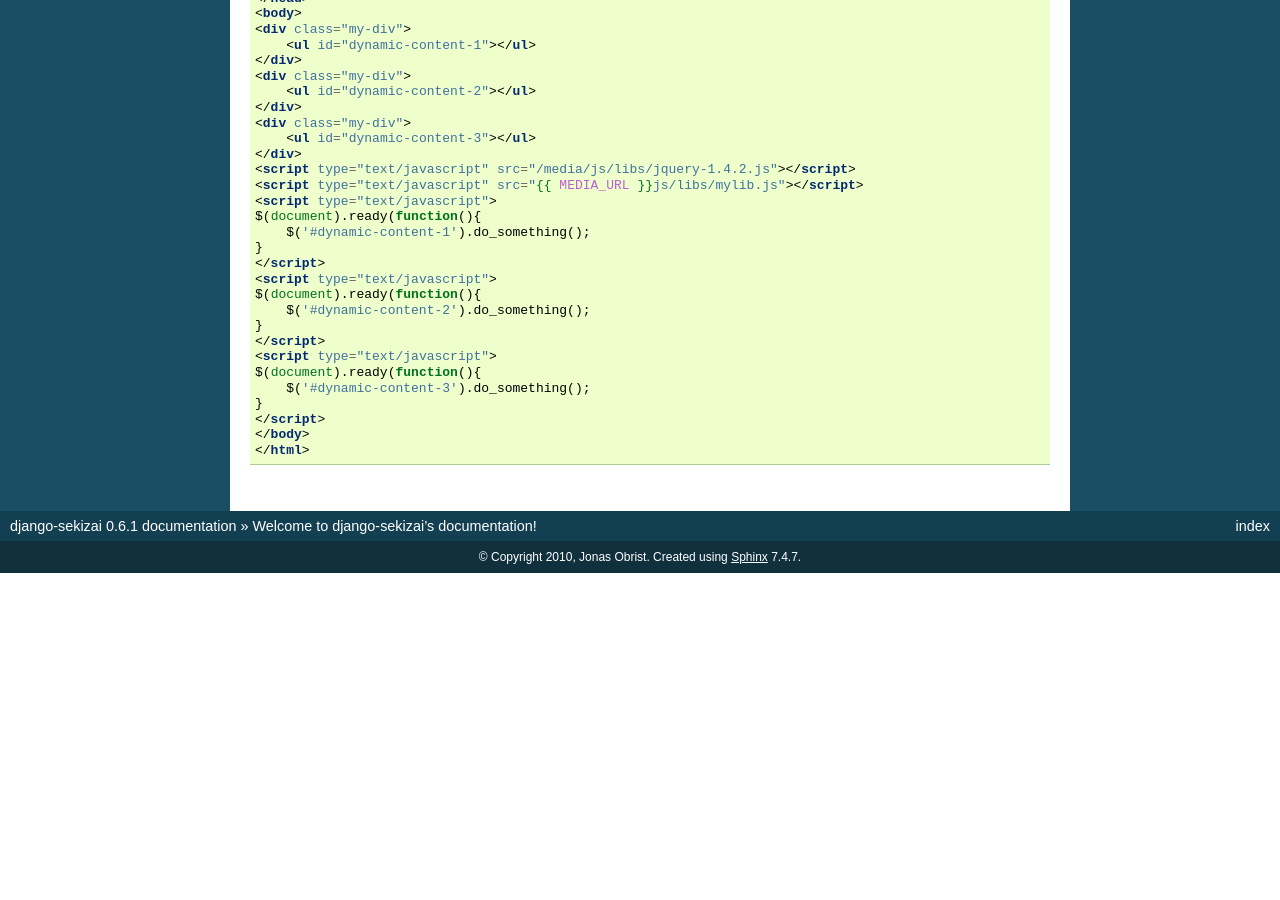
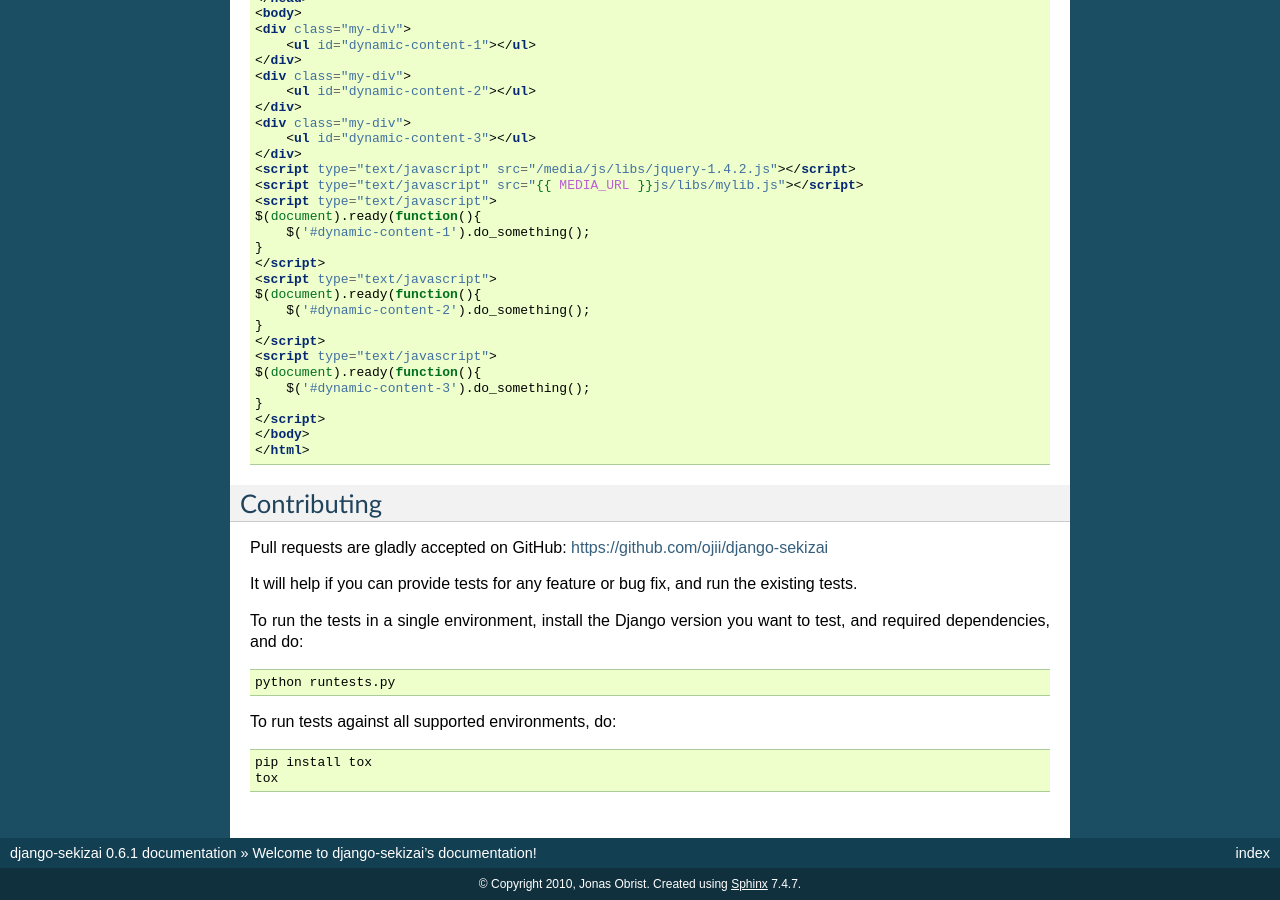
Before and after one commit to django-cms/django-sekizai, a Sphinx documentation site: the page built from docs/index.rst, in a window 1280 px wide and 900 px high, scrolled down 5918 px. Built offline with Sphinx 7.4.7, drawn with Linux system fonts in a browser that asks for light colours; before the commit the page ends 6491 px from its top, so only the background shows below that.

Commit message:
Added tox.ini for use of tox
This provides an easy way for contributors to run tests.
The configuration was taken from the .travis.yml file

```diff
--- a/docs/index.rst
+++ b/docs/index.rst
@@ -422,3 +422,23 @@ And here's the rendered template::
     </script>
     </body>
     </html>
+
+
+************
+Contributing
+************
+
+Pull requests are gladly accepted on GitHub: https://github.com/ojii/django-sekizai
+
+It will help if you can provide tests for any feature or bug fix, and
+run the existing tests.
+
+To run the tests in a single environment, install the Django version you want
+to test, and required dependencies, and do::
+
+    python runtests.py
+
+To run tests against all supported environments, do::
+
+    pip install tox
+    tox
```
Also changed, not shown: 1 other file.
